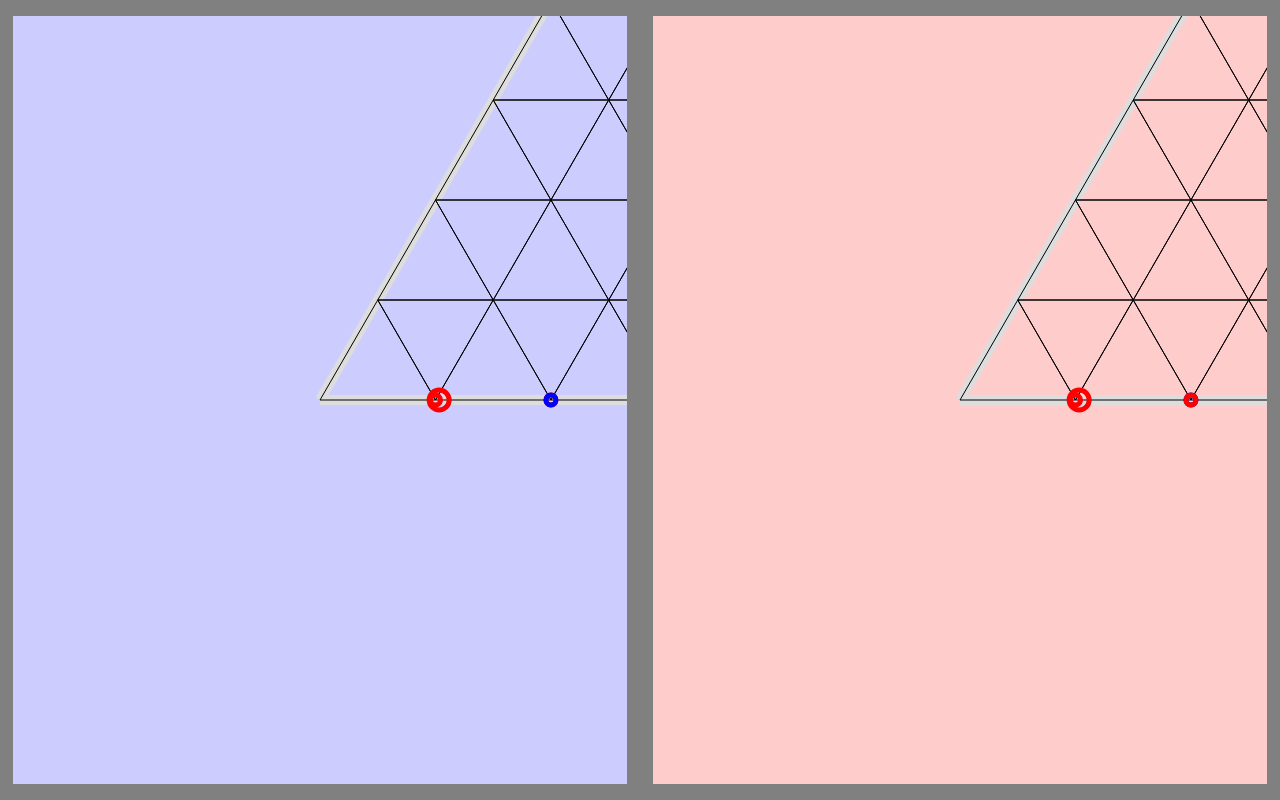
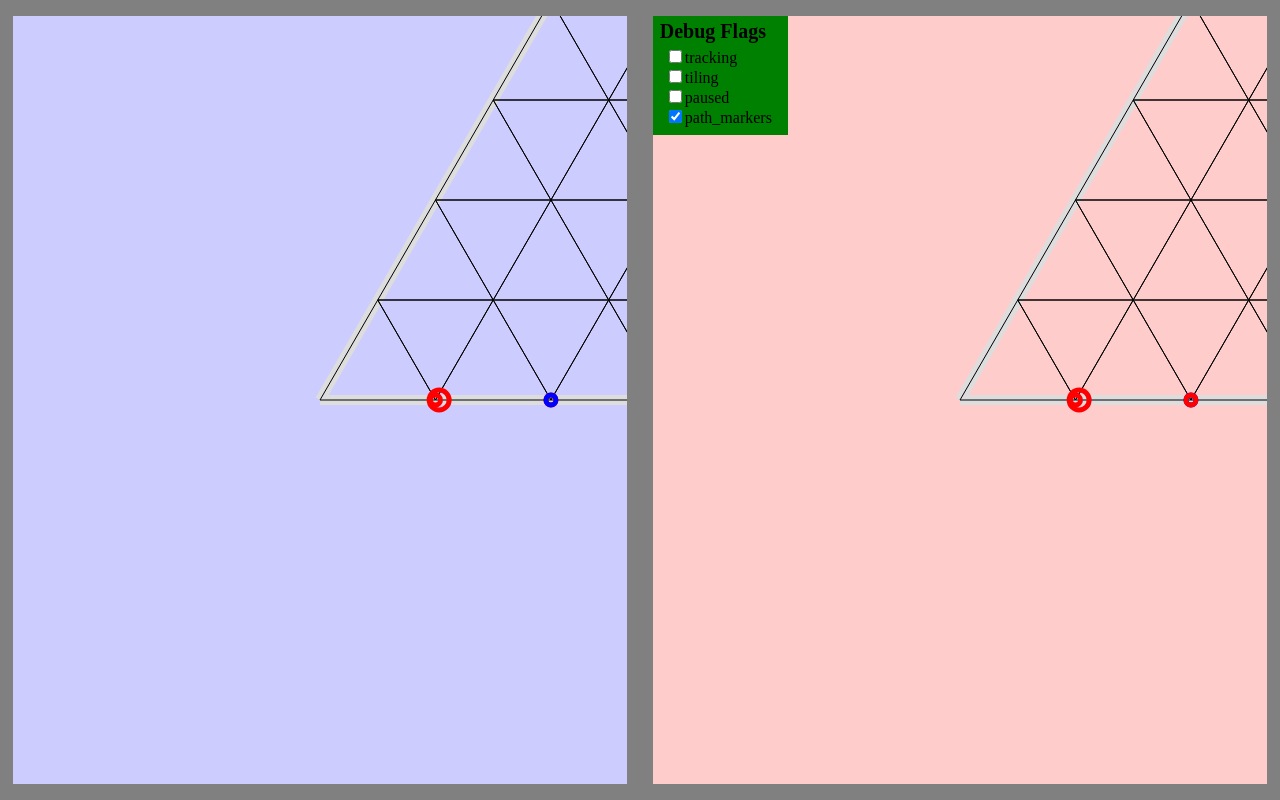
Before and after one commit to acropup/HexSlider, a plain HTML site: page index.html in a window 1280 px wide. Drawn offline with Linux system fonts and the light colour scheme.

Commit message:
added debug controls to ui

```diff
--- a/index.html
+++ b/index.html
@@ -9,5 +9,10 @@
     <body onload="init();">
         <canvas id="left"></canvas>
         <canvas id="right"></canvas>
+        <div id="flags">
+            <h1>Debug Flags</h1>
+            <div id="flaglist">
+            </div>
+        </div>
     </body>
 </html>
--- a/static/css/main.css
+++ b/static/css/main.css
@@ -28,3 +28,25 @@ canvas {
 #right {
     right: 1%;
 }
+
+#flags {
+    position: absolute;
+    display: block;
+    background: green;
+    left: 51%;
+    top: 2%;
+    padding: 0em 0.1em 0.5em 0.75em;
+    z-index: 100;
+}
+
+#flags h1 {
+    font-size: 1.25em;
+    position: relative;
+    left: -1em;
+    padding: 0.2em 0em 0.2em 0.75em;
+    margin: 0;
+}
+
+.item {
+    display: block;
+}
--- a/static/js/hexslider.js
+++ b/static/js/hexslider.js
@@ -1,7 +1,5 @@
 "use strict";
 /* Ideas/questions/notes/plans:
-S Why not "use strict" at the top of file and be done with it?
-    J For compatibility with external libraries that may not conform to 'use strict'. But I just changed my mind.
 S Idea: Convert internal representation of nodes to a standard integer grid,
         and have a function that maps grid points (scale + translate) to the
         tiled triangular grid for rendering.
@@ -75,8 +73,12 @@ const e = 100; //triangle height; should evenly divide `r`
 const s = r * Math.tan(Math.PI/6); //half of a side length (for larger game hexagon)
 const t = 2*s*e / r; //triangle edge length
 
-var tracking = false;
-var tiling = false;
+let DEBUG_FLAGS = {
+    'tracking': false,
+    'tiling': false,
+    'paused': false,
+    'path_markers': true
+}
 
 var time_old = -1;
 
@@ -163,11 +165,32 @@ function init() {
     //p2.path = new Line(2 * s, 0, 2 * s - t, 0);
 
     window.onkeydown = event_keydown;
-    window.onmousedown = event_mdown;
+    lcanvas.onmousedown = event_mdown;
+    rcanvas.onmousedown = event_mdown;
 
     onResize();
+    create_debug_flags();
+    requestAnimationFrame(mainloop_init);
+}
 
-    requestAnimationFrame(mainloop_init);
+function create_debug_flags() {
+    let box = document.getElementById("flaglist")
+    Object.keys(DEBUG_FLAGS).forEach(function (f) {
+        let div = document.createElement("div");
+        let label = document.createElement("label");
+        let input = document.createElement("input");
+        input.type="checkbox";
+        input.checked = DEBUG_FLAGS[f];
+        input.id = f;
+        input.onchange = function () {
+            DEBUG_FLAGS[f] = input.checked;
+        }
+        div.className = "item";
+        label.appendChild(input);
+        label.appendChild(document.createTextNode(f));
+        div.appendChild(label);
+        box.appendChild(div);
+    });
 }
 
 function init_board() {
@@ -427,7 +450,7 @@ function setupTransform(player, ctx) {
     ctx.translate(lcanvas.width / 2, -lcanvas.height / 2); //ok because lcanvas and rcanvas dimensions are equal
 
     //track the player
-    if (tracking) {
+    if (DEBUG_FLAGS.tracking) {
         var pos = player.screenCoord;
         ctx.translate(-pos.x, -pos.y);
     }
@@ -592,6 +615,7 @@ function renderPlayer(player, context) {
     context.arc(pos.x, pos.y, player.radius, 0, 2 * Math.PI, false);
     context.stroke();
     //@TEST CODE marks the start and end vertices that player is lerping on
+    if (DEBUG_FLAGS.path_markers) {
         context.beginPath();
         pos = toScreenSpace(player.startVertex);
         context.arc(pos.x, pos.y, player.radius-5, 0, 2 * Math.PI, false);
@@ -600,6 +624,7 @@ function renderPlayer(player, context) {
         pos = toScreenSpace(player.endVertex);
         context.arc(pos.x, pos.y, player.radius-5, 0, 2 * Math.PI, false);
         context.stroke();
+    }
 }
 
 function renderClear() {
@@ -765,11 +790,11 @@ function event_keydown(event) {
     console.log('keyCode ' + event.keyCode + ', char ' + c);
     //`t` toggles view tracking
     if (c === 'T') {
-        tracking = !tracking;
+        DEBUG_FLAGS.tracking = !DEBUG_FLAGS.tracking;
     }
     //`y` toggles world tiling
     else if (c === 'Y') {
-        tiling = !tiling;
+        DEBUG_FLAGS.tiling = !DEBUG_FLAGS.tiling;
     }
 
     //a=65; d=68; <=37; >=39;
@@ -994,9 +1019,12 @@ function mainloop(timestamp) {
     var delta = timestamp - time_old;
     time_old = timestamp;
 
+    if (DEBUG_FLAGS.paused) {
+        delta = 0
+    }
     physics(delta);
 
-    if (tiling) {
+    if (DEBUG_FLAGS.tiling) {
         renderTiledGame();
     } else {
         renderGame();
```
Lines whose indentation alone changed are shown as unchanged.
